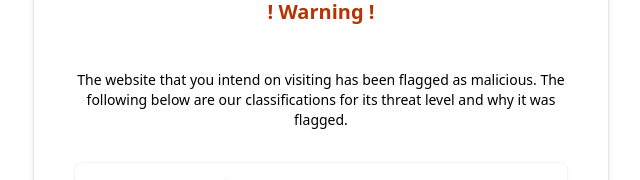
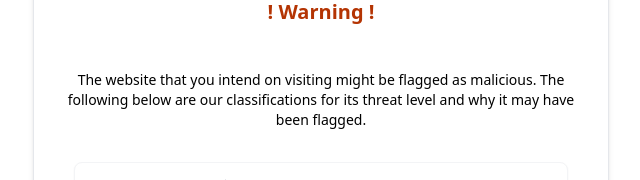
Before and after one commit to IamTyrone/Kraven-The-Hunter, a React (Vite) app in the folder frontend/: page /warning in a window 1280 px wide. Shown: the part 359-539 px from the top of the page, without its empty margins (319-959 px from the left). Built offline with nearby package versions, Linux system fonts and the light colour scheme.

Commit message:
Wording on warning page.

```diff
--- a/frontend/src/components/Warning.jsx
+++ b/frontend/src/components/Warning.jsx
@@ -39,9 +39,9 @@ export default function Warning() {
           <br />
         </span>
         <span className="text-center text-sm mb-4">
-          The website that you intend on visiting has been flagged as malicious.
+          The website that you intend on visiting might be flagged as malicious.
           The following below are our classifications for its threat level and
-          why it was flagged.
+          why it may have been flagged.
         </span>
         <Banner>
           <div className="flex w-[calc(100%-2rem)] flex-col justify-between rounded-lg border border-gray-100 bg-white p-4 shadow-sm dark:border-gray-600 dark:bg-gray-700 md:flex-row lg:max-w-7xl">
```
